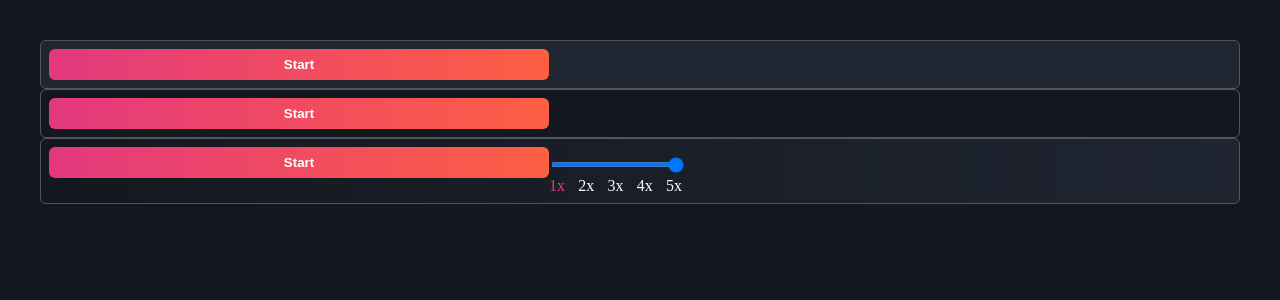
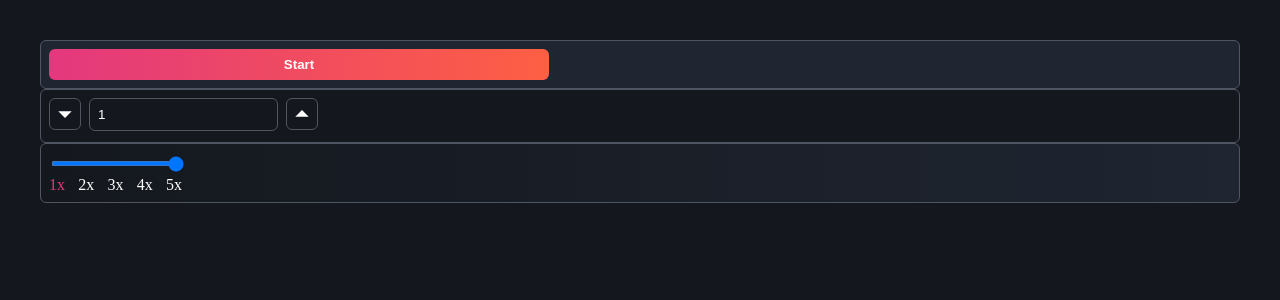
Before and after one commit to ramilamparo/sps, a React (Vite) app in the folder frontend/: page / in a window 1280 px wide. Shown: the top 300 px of the page. Built offline with nearby package versions, Linux system fonts and the light colour scheme.

Commit message:
Add Number input.

```diff
--- a/frontend/package.json
+++ b/frontend/package.json
@@ -13,6 +13,7 @@
     "clsx": "^1.2.1",
     "react": "^18.2.0",
     "react-dom": "^18.2.0",
+    "react-icons": "^4.8.0",
     "sass": "^1.62.1"
   },
   "devDependencies": {
--- a/frontend/src/App.tsx
+++ b/frontend/src/App.tsx
@@ -4,9 +4,11 @@ import { Container } from "./components/Container/Container";
 import { Paper } from "./components/Paper/Paper";
 import styles from "./App.module.scss";
 import { RangeInput } from "./components/RangeInput/RangeInput";
+import { NumberInput } from "./components/NumberInput/NumberInput";
 
 function App() {
-	const [value, setValue] = useState(1);
+	const [rangeValue, setRangeValue] = useState(1);
+	const [numberValue, setNumberValue] = useState(1);
 
 	return (
 		<>
@@ -15,16 +17,18 @@ function App() {
 					<Button style={{ minWidth: "500px" }}>Start</Button>
 				</Paper>
 				<Paper>
-					<Button style={{ minWidth: "500px" }}>Start</Button>
+					<NumberInput
+						value={numberValue}
+						onChange={setNumberValue}
+					/>
 				</Paper>
 				<Paper variant="gradient">
-					<Button style={{ minWidth: "500px" }}>Start</Button>
 					<RangeInput
 						step={1}
 						min={1}
 						max={5}
-						value={value}
-						onChange={(value) => setValue(value)}
+						value={rangeValue}
+						onChange={(value) => setRangeValue(value)}
 					/>
 				</Paper>
 			</Container>
--- /dev/null
+++ b/frontend/src/components/NumberInput/NumberInput.module.scss
@@ -0,0 +1,36 @@
+.root {
+	display: inline-flex;
+	align-items: center;
+}
+
+.input {
+	height: $input-height;
+	border-radius: $border-radius;
+	background-color: $color-background;
+	border: 1px solid $color-border;
+	margin: 0 $spacing;
+	padding-left: $spacing;
+}
+
+.button {
+	border: 1px solid $color-border;
+	border-radius: $border-radius;
+	padding: 0;
+	height: 2rem;
+	width: 2rem;
+	background-color: $color-background;
+	position: relative;
+	transition: all 200ms linear;
+
+	&:hover {
+		background-color: $color-item-bg-active;
+	}
+
+	& svg {
+		position: absolute;
+		top: 50%;
+		left: 50%;
+		transform: translate(-50%, -50%);
+		font-size: 2rem;
+	}
+}
--- /dev/null
+++ b/frontend/src/components/NumberInput/NumberInput.tsx
@@ -0,0 +1,63 @@
+import { useCallback, useState } from "react";
+import { MdArrowDropUp, MdArrowDropDown } from "react-icons/md";
+import clsx from "clsx";
+import styles from "./NumberInput.module.scss";
+
+export interface NumberInputProps {
+	value?: number;
+	onChange?: (value: number) => void;
+	className?: string;
+}
+
+export const NumberInput = ({
+	className,
+	value,
+	onChange,
+}: NumberInputProps) => {
+	const [displayedValue, setDisplayedValue] = useState(value || "");
+
+	const increment = useCallback(() => {
+		if (typeof value === "number") {
+			const newValue = value + 1;
+			onChange?.(newValue);
+			setDisplayedValue(newValue);
+		}
+	}, [onChange, value]);
+
+	const decrement = useCallback(() => {
+		if (typeof value === "number") {
+			const newValue = value - 1;
+			onChange?.(newValue);
+			setDisplayedValue(newValue);
+		}
+	}, [onChange, value]);
+
+	return (
+		<div className={clsx(styles.root, className)}>
+			<button className={styles.button} onClick={decrement}>
+				<MdArrowDropDown />
+			</button>
+			<input
+				className={styles.input}
+				type="text"
+				inputMode="numeric"
+				step="0.1"
+				value={displayedValue}
+				onChange={(e) => setDisplayedValue(e.target.value)}
+				onBlur={() => {
+					if (typeof value === "number") {
+						const parsedValue = parseFloat(String(displayedValue));
+						const newValue = isNaN(parsedValue)
+							? value
+							: parsedValue;
+						setDisplayedValue(newValue);
+						onChange?.(newValue);
+					}
+				}}
+			/>
+			<button className={styles.button} onClick={increment}>
+				<MdArrowDropUp />
+			</button>
+		</div>
+	);
+};
--- a/frontend/src/styles/global.scss
+++ b/frontend/src/styles/global.scss
@@ -1,6 +1,10 @@
-html, body {
-    font-size: $font-size;
-    margin: 0;
-    background-color: $color-background;
-    color: $color-text-default;
+html,
+body {
+	font-size: $font-size;
+	margin: 0;
+	background-color: $color-background;
 }
+
+* {
+	color: $color-text-default;
+}
--- a/frontend/src/styles/variables.scss
+++ b/frontend/src/styles/variables.scss
@@ -12,5 +12,7 @@ $color-item-bg-active: #3e4556;
 
 $border-radius: 6px;
 
+$input-height: 1.8rem;
+
 $spacing: 0.5rem;
 $font-size: 16px;
```
Also changed, not shown: 1 other file (tests, documents, lock files or other folders).
